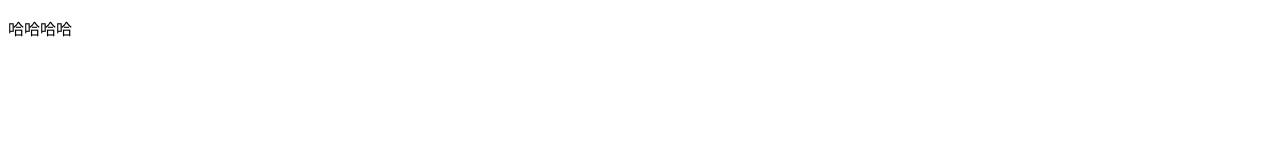
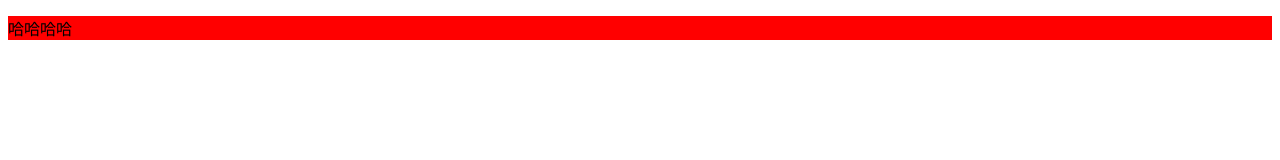
Before and after one commit to YuYing7991/-1-, a plain HTML site: page 01-git/index.html in a window 1280 px wide. Drawn offline with Linux system fonts and the light colour scheme.

Commit message:
提交第一天

```diff
--- a/01-git/index.html
+++ b/01-git/index.html
@@ -4,6 +4,7 @@
     <meta charset="UTF-8">
     <meta name="viewport" content="width=device-width, initial-scale=1.0">
     <title>Document</title>
+    <link rel="stylesheet" href="../02-分支/index.css">
 </head>
 <body>
     <p>
--- /dev/null
+++ b/02-分支/index.css
@@ -0,0 +1,3 @@
+p{
+    background:red;
+}
```
Also changed, not shown: 1 other file.
